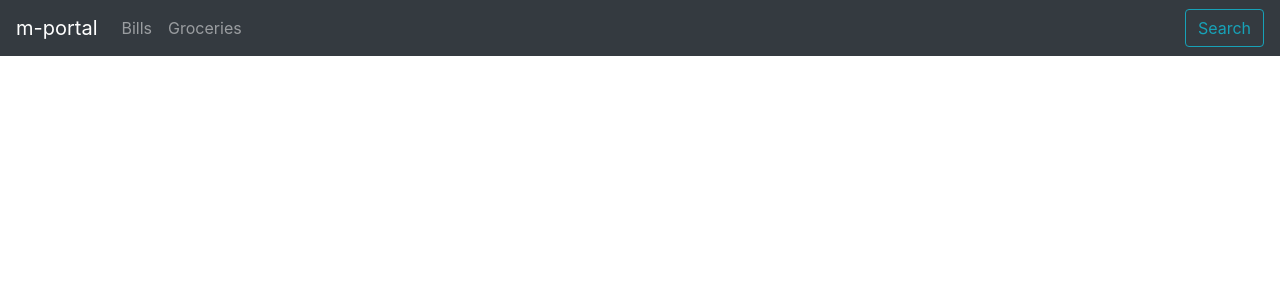
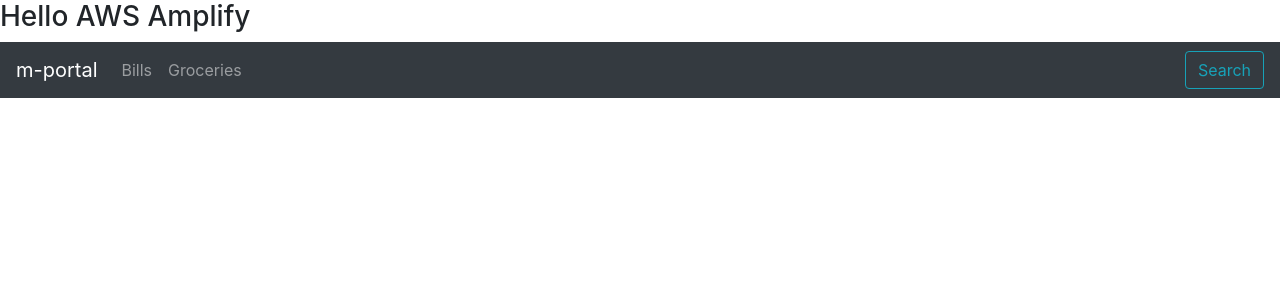
Before and after one commit to saandeepgithub/mportal-ui, a React (Create React App) app: page / in a window 1280 px wide. Shown: the top 300 px of the page. Built offline with nearby package versions, Linux system fonts and the light colour scheme.

Commit message:
intital commit

```diff
--- a/src/App.js
+++ b/src/App.js
@@ -13,6 +13,8 @@ import SearchGroceri from "./components/activity/searchgroceri";
 
 function App() {
     return (
+        <div>
+            <h3>Hello AWS Amplify</h3>
             <Router>
                 <Route path='/' component={Menu} exact={true}/>
                 <Route path='/groceries' component={NewGroceries} exact={true}/>
@@ -25,6 +27,7 @@ function App() {
                 <Route path='/groceries/purchased' component={PurchasedGroceri} exact={true}/>
                 <Route path='/groceries/search' component={SearchGroceri} exact={true}/>
             </Router>
+        </div>
     );
 }
 
```
Lines whose indentation alone changed are shown as unchanged.
